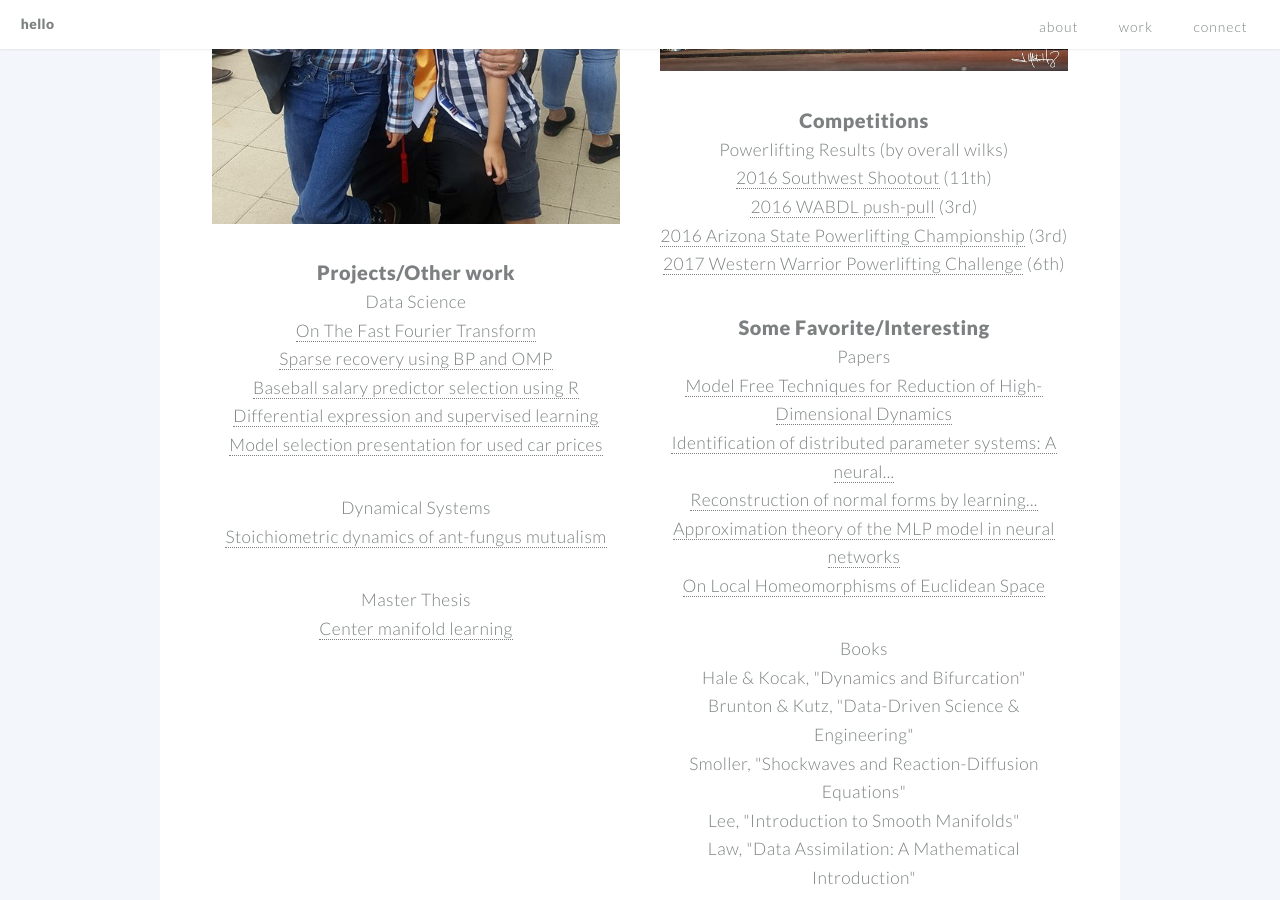
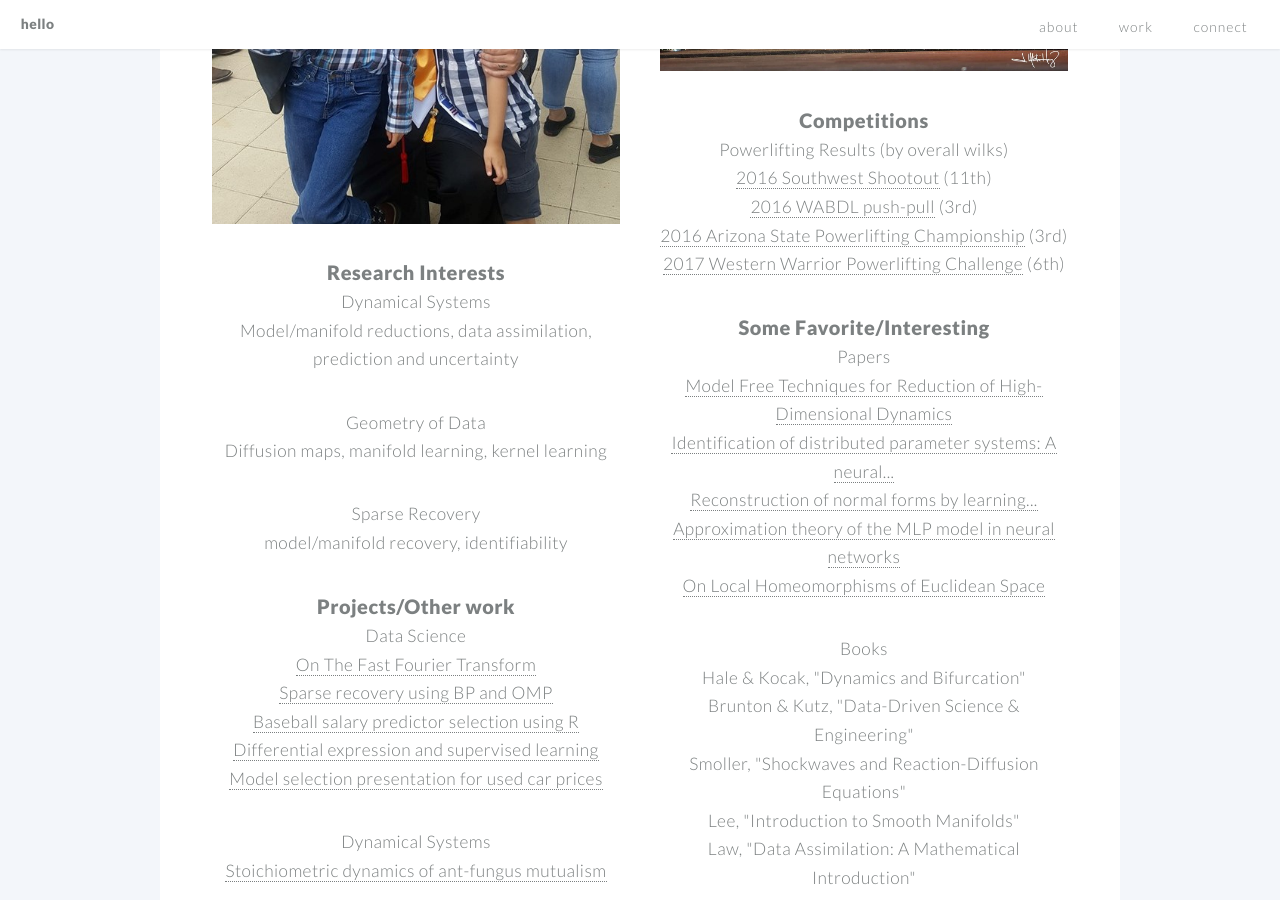
Before and after one commit to jben33/jben33.github.io, a Jekyll site: the page built from index.md, in a window 1280 px wide and 900 px high, scrolled down 2360 px. Built offline with Jekyll 4.4.1, drawn with Linux system fonts in a browser that asks for light colours.

Commit message:
Update example.html

```diff
--- a/_includes/example.html
+++ b/_includes/example.html
@@ -1,3 +1,17 @@
+<h1>Research Interests</h1>
+
+<ul> Dynamical Systems
+    <li>Model/manifold reductions, data assimilation, prediction and uncertainty</li>
+</ul>
+
+<ul> Geometry of Data
+    <li>Diffusion maps, manifold learning, kernel learning</li>
+</ul>
+
+<ul> Sparse Recovery
+    <li>model/manifold recovery, identifiability</li>
+</ul>
+
 <h1>Projects/Other work</h1>
 
 
```
